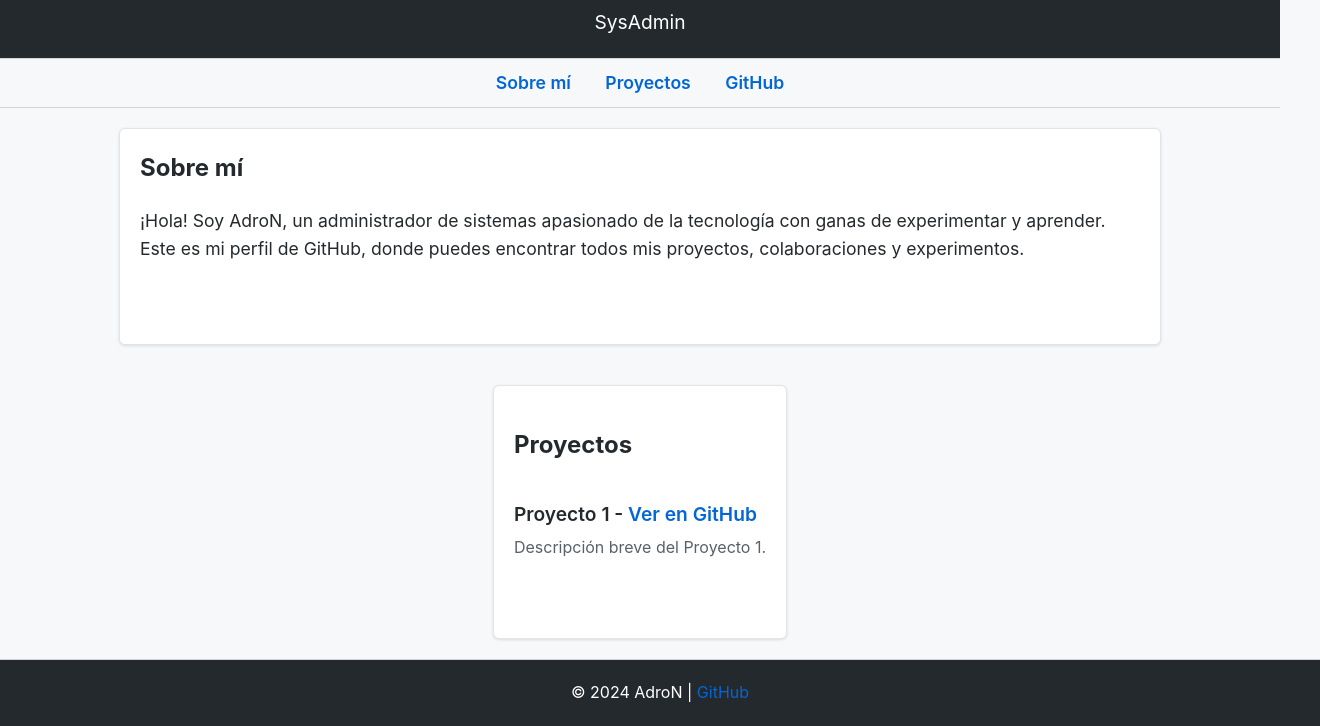
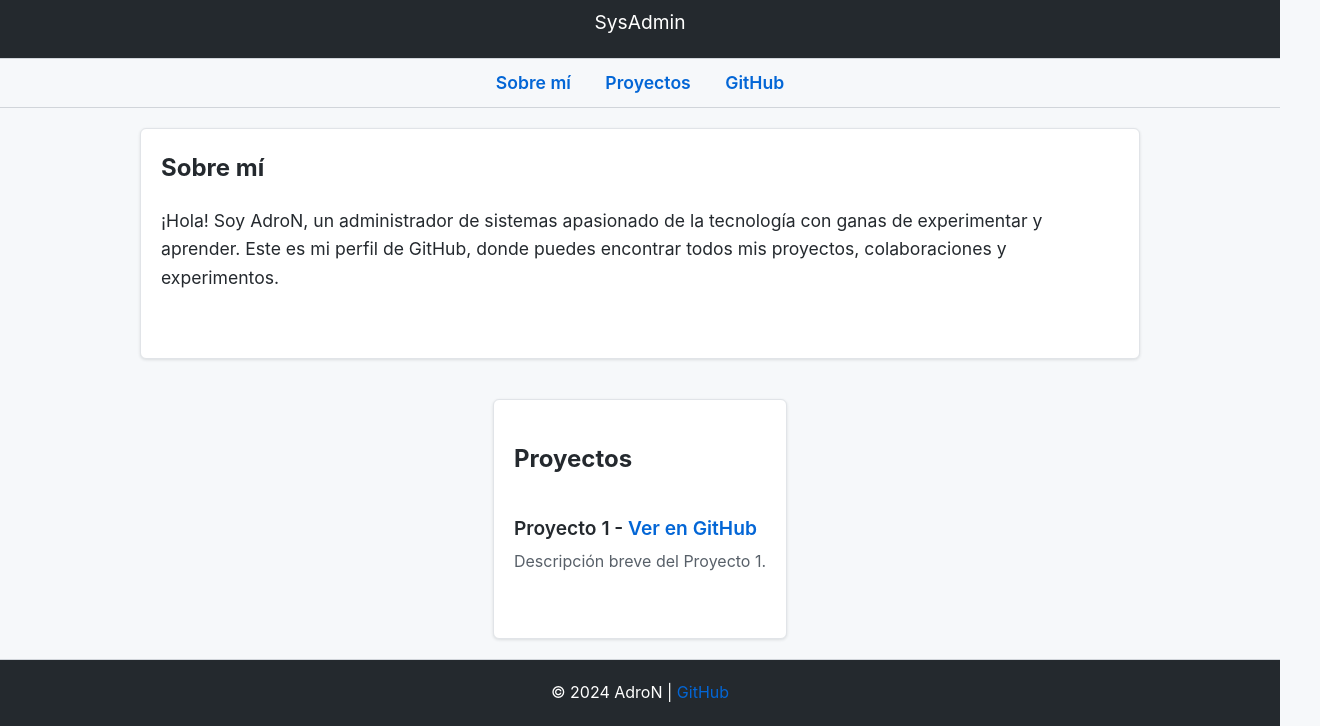
Before and after one commit to AdroNGH/AdroNGH.github.io, a plain HTML site: page index.html in a window 1280 px wide. Shown: the part 74-800 px from the top of the page, 1320 px wide, since content can reach past the window. Drawn offline with Linux system fonts and the light colour scheme.

Commit message:
mod style.css laterla scroll removal

```diff
--- a/styles.css
+++ b/styles.css
@@ -3,6 +3,12 @@ html, body {
     height: 100%; /* Asegura que el body ocupe toda la altura */
     margin: 0;
     padding: 0;
+    overflow-x: hidden;
+    box-sizing: border-box;
+}
+
+*, *::before, *::after {
+    box-sizing: inherit;
 }
 
 body {
```
